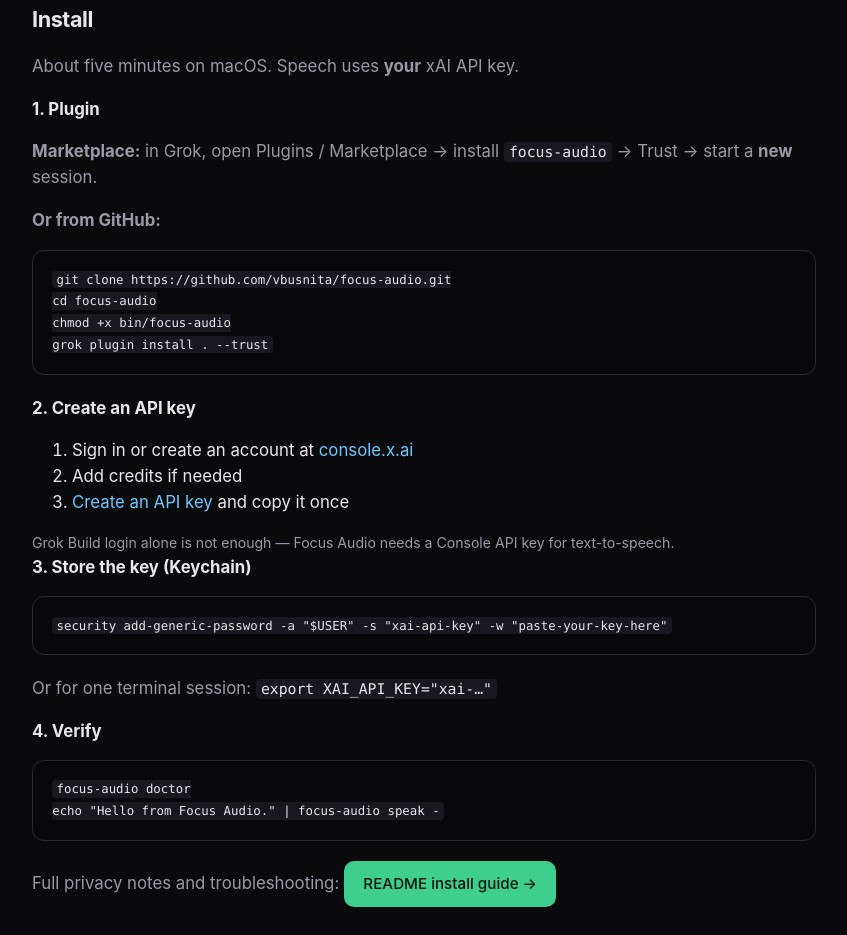
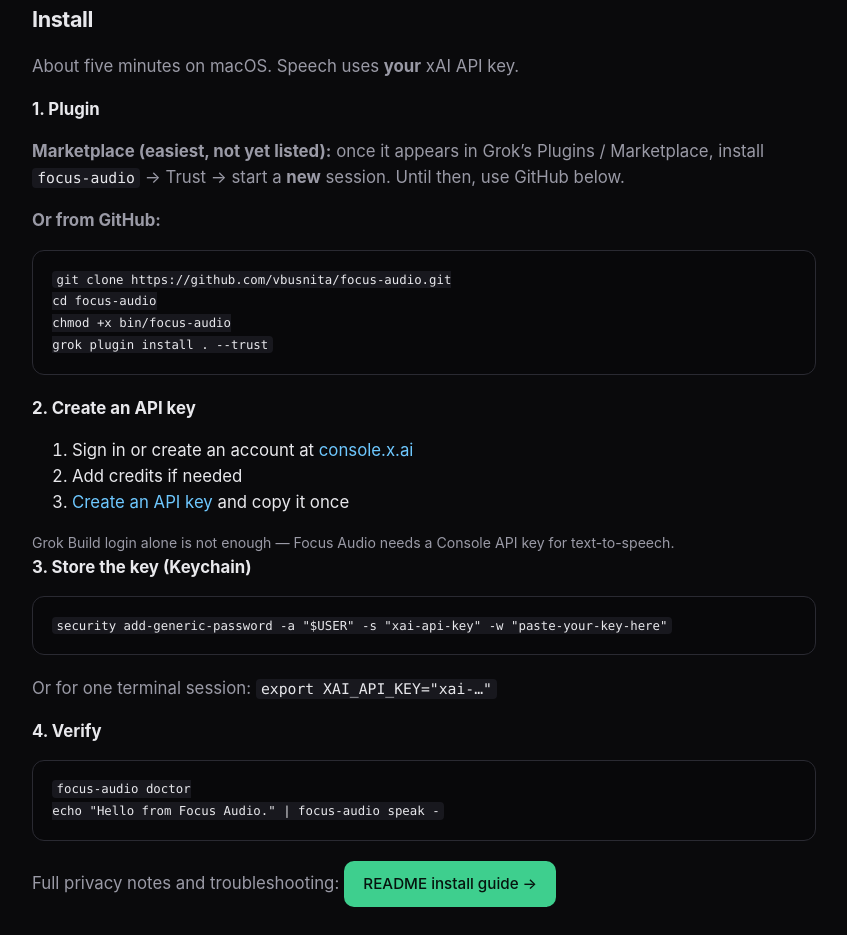
Before and after one commit to vbusnita/focus-audio, a plain HTML site: page website/index.html in a window 1280 px wide. Shown: the part 3162-4097 px from the top of the page, without its empty margins (216-1063 px from the left). Drawn offline with Linux system fonts and the light colour scheme.

Commit message:
Clarify marketplace option is not listed yet.
Avoid “when listed” ambiguity; point users at GitHub until the catalog entry ships.

```diff
--- a/website/index.html
+++ b/website/index.html
@@ -123,7 +123,7 @@
       <p>About five minutes on macOS. Speech uses <strong>your</strong> xAI API key.</p>
 
       <h3>1. Plugin</h3>
-      <p><strong>Marketplace:</strong> in Grok, open Plugins / Marketplace → install <code>focus-audio</code> → Trust → start a <strong>new</strong> session.</p>
+      <p><strong>Marketplace (easiest, not yet listed):</strong> once it appears in Grok’s Plugins / Marketplace, install <code>focus-audio</code> → Trust → start a <strong>new</strong> session. Until then, use GitHub below.</p>
       <p><strong>Or from GitHub:</strong></p>
       <pre class="code"><code>git clone https://github.com/vbusnita/focus-audio.git
 cd focus-audio
```
Also changed, not shown: 1 other file.
